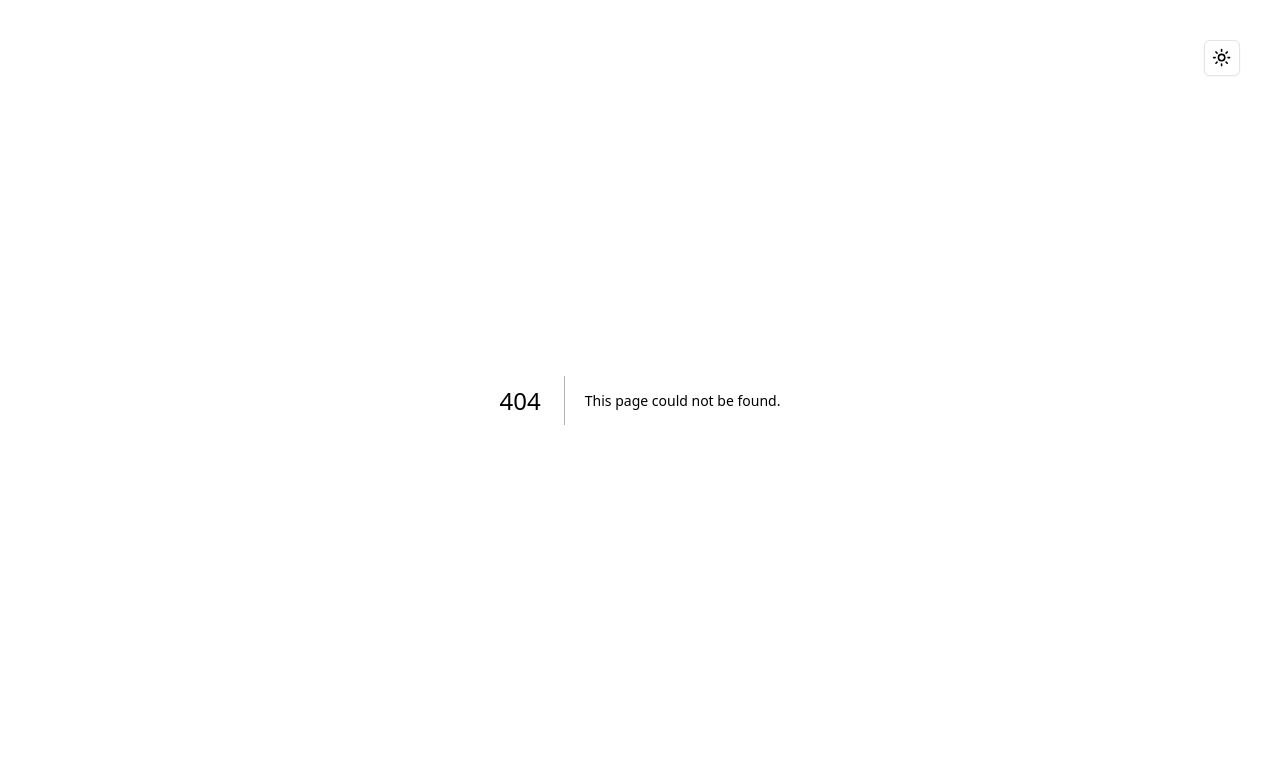
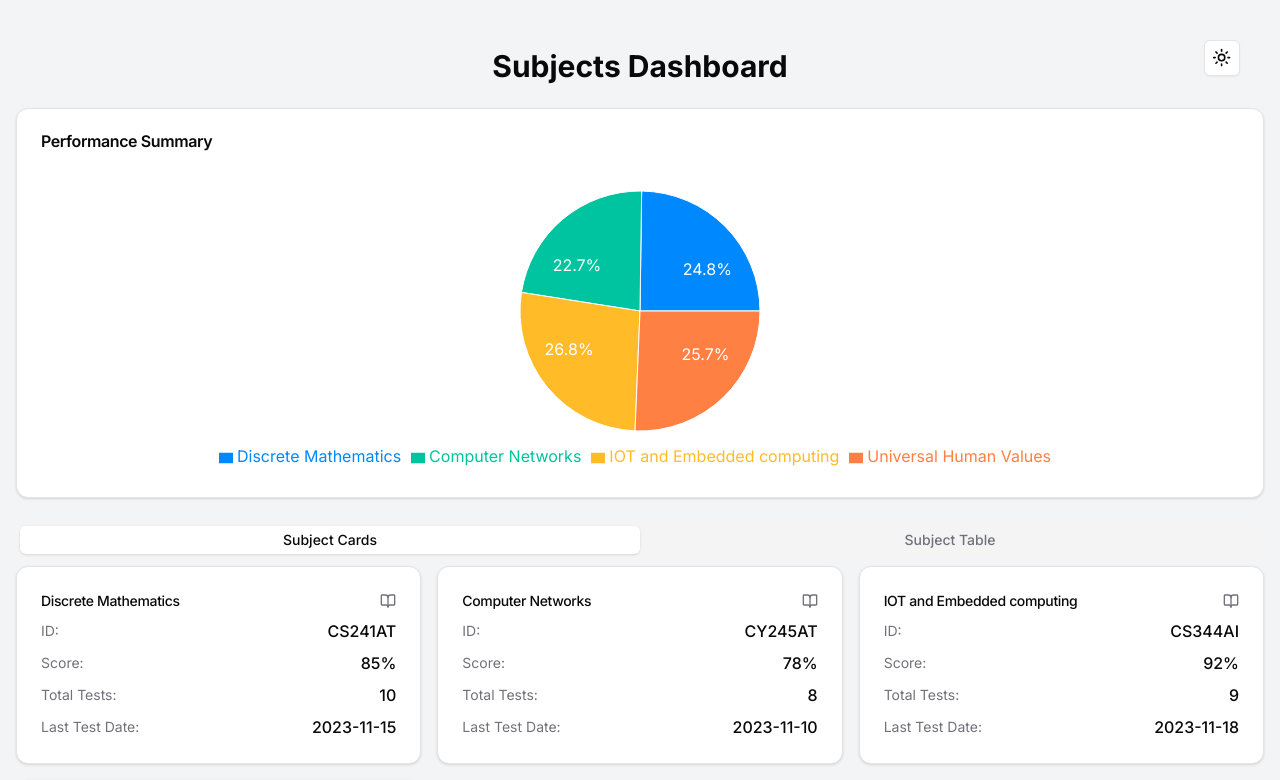
Before and after one commit to a-khushal/user-management, a Next.js app: page /profiledashboard in a window 1280 px wide. Before the commit this address had no page. Shown: the top 780 px of the page. Built offline with nearby package versions, Linux system fonts and the light colour scheme.

Commit message:
added dashboard for overall performance

```diff
--- a/app/dashboard/page.tsx
+++ b/app/dashboard/page.tsx
@@ -13,7 +13,6 @@ interface TestResult {
 }
 
 interface DashboardProps {
-  subjectId:string
   subject: string
   overallScore: number
   testResults: TestResult[]
--- /dev/null
+++ b/app/profiledashboard/page.tsx
@@ -0,0 +1,18 @@
+"use client"
+
+import SubjectsDashboard from "@/components/student/subjects-dashboard"
+
+const sampleData = [
+  { id: "CS241AT", name: "Discrete Mathematics", score: 85, totaltests: 10, date: "2023-11-15" },
+  { id: "CY245AT", name: "Computer Networks ", score: 78, totaltests: 8, date: "2023-11-10" },
+  { id: "CS344AI", name: "IOT and Embedded computing", score: 92, totaltests: 9, date: "2023-11-18" },
+  { id: "HS248XT", name: "Universal Human Values", score: 88, totaltests: 7, date: "2023-11-12" }
+]
+
+export default function Page() {
+  return (
+    <div className="min-h-screen bg-gray-100 py-8">
+      <SubjectsDashboard subjects={sampleData} />
+    </div>
+  )
+}
--- a/components/student/Sidebar.tsx
+++ b/components/student/Sidebar.tsx
@@ -14,7 +14,7 @@ import { ScrollArea } from "@radix-ui/react-scroll-area";
 import { Button } from "../ui/button";
 import { Tabs, TabsContent, TabsList, TabsTrigger } from "@radix-ui/react-tabs";
 import { string } from "zod";
-
+import { useRouter } from "next/navigation";
 interface Links {
   label: string;
   href: string;
@@ -207,10 +207,14 @@ export function SidebarComponent({ allCourses }: { allCourses: CourseDetailsType
   const courses: { course: CourseType }[] = allCourses.courses;
   const extractedCourses = courses.map((item) => item.course);
   const studentName: string = allCourses.name;
+  const usn=allCourses.usn;
+
+
+
   const links = [
     {
       label: "Dashboard",
-      href: "dashboard",
+      href: "profiledashboard",
       icon: (
         <IconBrandTabler className="text-neutral-700 dark:text-neutral-200 h-5 w-5 flex-shrink-0" />
       ),
@@ -274,7 +278,7 @@ export function SidebarComponent({ allCourses }: { allCourses: CourseDetailsType
             />
           </div>
         </SidebarBody>
-        <MainContent extractedCourses={extractedCourses} name={studentName} />
+        <MainContent extractedCourses={extractedCourses} name={studentName} usn={usn}/>
       </Sidebar>
     </div>
   );
@@ -307,12 +311,12 @@ export const LogoIcon = () => {
   );
 };
 
-const MainContent = ({ extractedCourses,name }: { extractedCourses: CourseType[], name:String }) => {
+const MainContent = ({ extractedCourses,name,usn }: { extractedCourses: CourseType[], name:String,usn:string }) => {
   return (
     <div className="w-screen">
       {/* <CoursesCard extractedCourses={extractedCourses} /> */}
       <div className="sm:pt-10 sm:px-5 md:p-10 rounded-tl-2xl border border-neutral-200 dark:border-neutral-700 bg-white dark:bg-neutral-900 gap-2 w-full h-screen">
-        <div className=""><CoursesCard extractedCourses={extractedCourses} name={name} /></div>
+        <div className=""><CoursesCard extractedCourses={extractedCourses} name={name} usn={usn}/></div>
         <Separator className="my-4" orientation="horizontal" />
       </div>
       {/* <div className="p-2 md:p-10 rounded-tl-2xl border border-neutral-200 dark:border-neutral-700 bg-white dark:bg-neutral-900 flex flex-col gap-2 flex-1 w-full h-full"> */}
@@ -321,7 +325,12 @@ const MainContent = ({ extractedCourses,name }: { extractedCourses: CourseType[]
   );
 };
 
-const CoursesCard = ({ extractedCourses,name }: { extractedCourses: CourseType[],name:String }) => {
+const CoursesCard = ({ extractedCourses,name,usn }: { extractedCourses: CourseType[],name:String ,usn:string}) => {
+  const router=useRouter();
+
+  const handleClick=(id:string,usn:string)=>{
+    router.push(`dashboard`)
+  }
   return <div className="mx-auto">
     <Tabs defaultValue="courses" className="w-full">
       <TabsList className="grid w-full grid-cols-2 mb-4 ml-1">
@@ -348,11 +357,10 @@ const CoursesCard = ({ extractedCourses,name }: { extractedCourses: CourseType[]
                   <li key={course.courseId} className="bg-gray-50 dark:bg-neutral-900 p-4 rounded-md shadow">
                     <h3 className="font-semibold text-lg">{course.title}</h3>
                     <p className="text-sm text-gray-600 dark:text-gray-400">Instructor: John Doe</p>
-                    <Link href={'dashboard'} >
-                    <Button variant="outline" size="sm" className="mt-2">
+                    <Button variant="outline" size="sm" className="mt-2" onClick={()=>handleClick(course.courseId,usn)}>
                       View Details
                     </Button>
-                    </Link>
+
                   </li>
                 ))}
               </ul>
--- /dev/null
+++ b/components/student/subjects-dashboard.tsx
@@ -0,0 +1,166 @@
+"use client"
+
+import React from "react"
+import { Card, CardContent, CardHeader, CardTitle } from "@/components/ui/card"
+import { Table, TableBody, TableCell, TableHead, TableHeader, TableRow } from "@/components/ui/table"
+import { Tabs, TabsContent, TabsList, TabsTrigger } from "@/components/ui/tabs"
+import { BookOpen } from "lucide-react"
+import { PieChart, Pie, Cell, ResponsiveContainer, Legend, Tooltip, PieLabelRenderProps } from 'recharts'
+import { useRouter } from "next/navigation"
+
+interface Subject {
+  id: string
+  name: string
+  score: number
+  totaltests: number
+  date: string
+}
+
+interface SubjectsDashboardProps {
+  subjects: Subject[]
+}
+
+const COLORS = ['#0088FE', '#00C49F', '#FFBB28', '#FF8042', '#8884D8', '#82CA9D']
+
+export default function SubjectsDashboard({ subjects }: SubjectsDashboardProps) {
+  const router=useRouter();
+
+  const handleClick=(id:string)=>{
+    router.push(`dashboard`)
+  }
+  const renderSubjectCard = (subject: Subject) => (
+    <Card key={subject.id} onClick={()=>handleClick(subject.id) } className="cursor-pointer">
+      <CardHeader className="flex flex-row items-center justify-between space-y-0 pb-2">
+        <CardTitle className="text-sm font-medium">{subject.name}</CardTitle>
+        <BookOpen className="h-4 w-4 text-muted-foreground" />
+      </CardHeader>
+      <CardContent>
+        <div className="space-y-2">
+          <div className="flex justify-between items-center">
+            <span className="text-sm text-muted-foreground">ID:</span>
+            <span className="font-medium">{subject.id}</span>
+          </div>
+          <div className="flex justify-between items-center">
+            <span className="text-sm text-muted-foreground">Score:</span>
+            <span className="font-medium">{subject.score}%</span>
+          </div>
+          <div className="flex justify-between items-center">
+            <span className="text-sm text-muted-foreground">Total Tests:</span>
+            <span className="font-medium">{subject.totaltests}</span>
+          </div>
+          <div className="flex justify-between items-center">
+            <span className="text-sm text-muted-foreground">Last Test Date:</span>
+            <span className="font-medium">{subject.date}</span>
+          </div>
+        </div>
+      </CardContent>
+    </Card>
+  )
+
+  const totalScore = subjects.reduce((sum, subject) => sum + subject.score, 0)
+  const pieChartData = subjects.map(subject => ({
+    name: subject.name,
+    value: (subject.score / totalScore) * 100
+  }))
+
+  const renderCustomizedLabel = (props: PieLabelRenderProps) => {
+    const { cx, cy, midAngle, innerRadius, outerRadius, percent, index } = props
+    if (percent === undefined) return null
+
+    const RADIAN = Math.PI / 180
+    const radius = Number(innerRadius) + (Number(outerRadius) - Number(innerRadius)) * 0.5
+    const x = Number(cx) + radius * Math.cos(-midAngle * RADIAN)
+    const y = Number(cy) + radius * Math.sin(-midAngle * RADIAN)
+
+    return (
+      <text
+        x={x}
+        y={y}
+        fill="white"
+        textAnchor={x > Number(cx) ? 'start' : 'end'}
+        dominantBaseline="central"
+      >
+        {`${(percent * 100).toFixed(1)}%`}
+      </text>
+    )
+  }
+
+  return (
+    <div className="container mx-auto p-4 space-y-6">
+      <h1 className="text-3xl font-bold text-center mb-6">Subjects Dashboard</h1>
+
+      <Card>
+        <CardHeader>
+          <CardTitle>Performance Summary</CardTitle>
+        </CardHeader>
+        <CardContent>
+          <div className="w-full h-[300px]">
+            <ResponsiveContainer width="100%" height="100%">
+              <PieChart>
+                <Pie
+                  data={pieChartData}
+                  cx="50%"
+                  cy="50%"
+                  labelLine={false}
+                  outerRadius={120}
+                  fill="#8884d8"
+                  dataKey="value"
+                  label={renderCustomizedLabel}
+                >
+                  {pieChartData.map((entry, index) => (
+                    <Cell key={`cell-${index}`} fill={COLORS[index % COLORS.length]} />
+                  ))}
+                </Pie>
+                <Tooltip formatter={(value) => `${Number(value).toFixed(1)}%`} />
+                <Legend />
+              </PieChart>
+            </ResponsiveContainer>
+          </div>
+        </CardContent>
+      </Card>
+
+      <Tabs defaultValue="cards" className="w-full">
+        <TabsList className="grid w-full grid-cols-2">
+          <TabsTrigger value="cards">Subject Cards</TabsTrigger>
+          <TabsTrigger value="table">Subject Table</TabsTrigger>
+        </TabsList>
+        <TabsContent value="cards">
+          <div className="grid gap-4 md:grid-cols-2 lg:grid-cols-3">
+            {subjects.map(renderSubjectCard)}
+          </div>
+        </TabsContent>
+        <TabsContent value="table">
+          <Card>
+            <CardHeader>
+              <CardTitle>Subject Details</CardTitle>
+            </CardHeader>
+            <CardContent>
+              <Table>
+                <TableHeader>
+                  <TableRow>
+                    <TableHead>ID</TableHead>
+                    <TableHead>Subject</TableHead>
+                    <TableHead>Score</TableHead>
+                    <TableHead>Total Tests</TableHead>
+                    <TableHead>Last Test Date</TableHead>
+                  </TableRow>
+                </TableHeader>
+                <TableBody>
+                  {subjects.map((subject) => (
+                    <TableRow key={subject.id}>
+                      <TableCell>{subject.id}</TableCell>
+                      <TableCell className="font-medium">{subject.name}</TableCell>
+                      <TableCell>{subject.score}%</TableCell>
+                      <TableCell>{subject.totaltests}</TableCell>
+                      <TableCell>{subject.date}</TableCell>
+                    </TableRow>
+                  ))}
+                </TableBody>
+              </Table>
+            </CardContent>
+          </Card>
+        </TabsContent>
+      </Tabs>
+    </div>
+  )
+}
--- a/package.json
+++ b/package.json
@@ -23,15 +23,17 @@
     "@radix-ui/react-toast": "^1.2.1",
     "@shadcn/ui": "^0.0.4",
     "@tabler/icons-react": "^3.14.0",
+    "chart.js": "^4.4.4",
     "class-variance-authority": "^0.7.0",
     "clsx": "^2.1.1",
     "framer-motion": "^11.3.31",
     "lucide-react": "^0.446.0",
-    "next": "^14.2.13",
+    "next": "^14.2.14",
     "next-auth": "^4.24.7",
     "next-themes": "^0.3.0",
     "prisma": "^5.19.1",
     "react": "^18.3.1",
+    "react-chartjs-2": "^5.2.0",
     "react-dom": "^18.3.1",
     "react-hook-form": "^7.53.0",
     "recharts": "^2.12.7",
```
Also changed, not shown: 1 other file (tests, documents, lock files or other folders).
